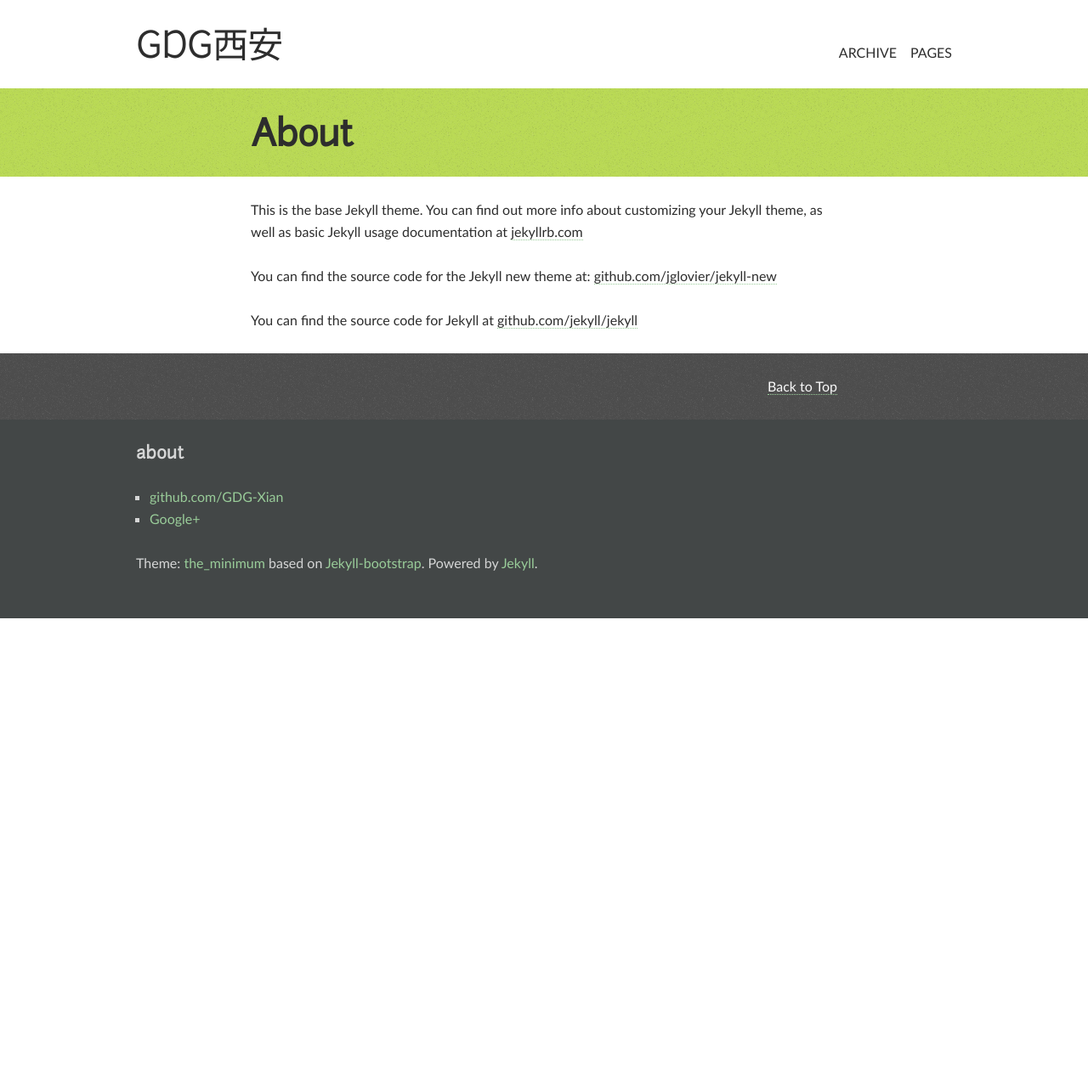
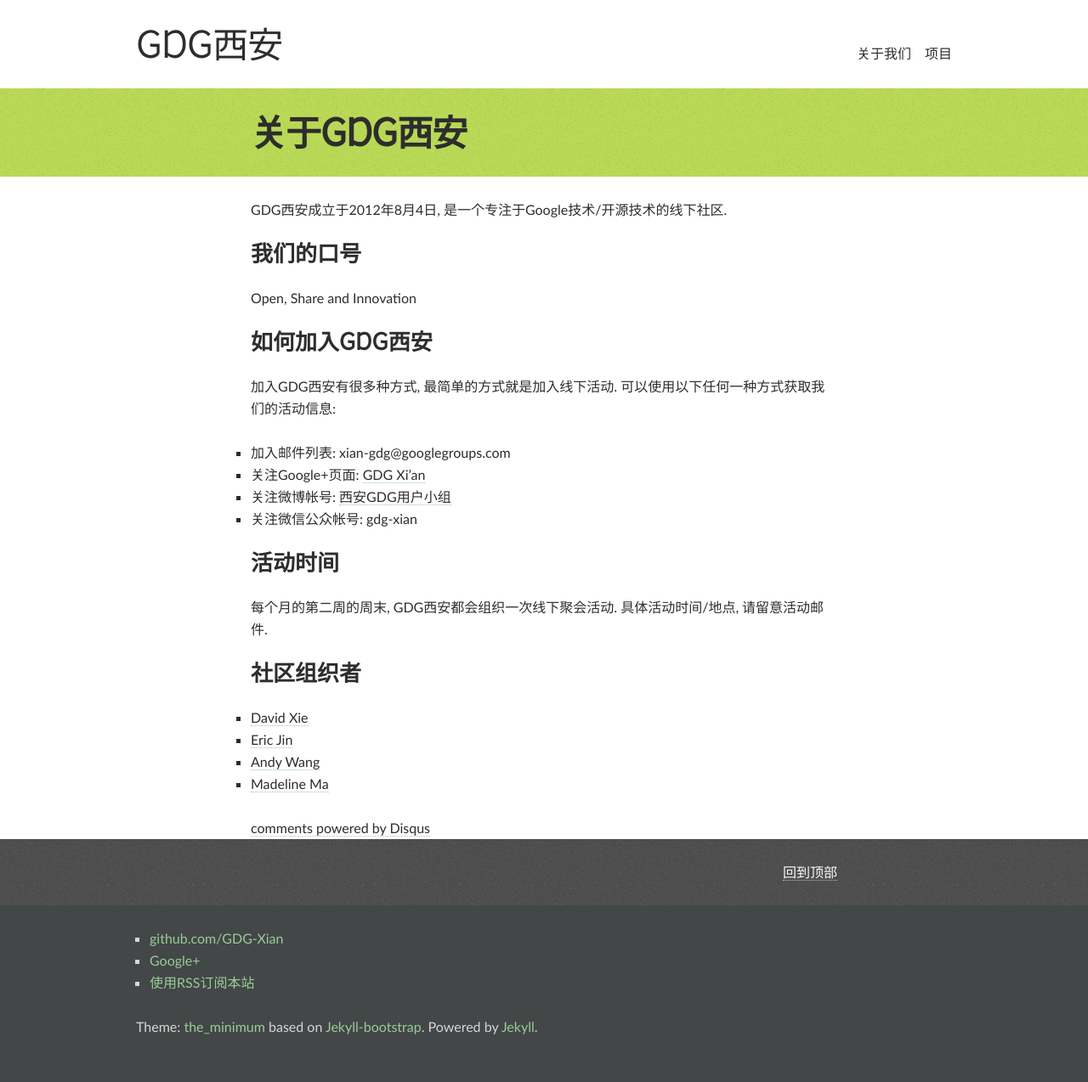
Before and after one commit to yitong-ovo/GDG-Xian.github.io, a Jekyll site: the page built from about.md, in a window 1280 px wide. Shown: the whole page at 85% size. Built offline with Jekyll 4.4.1, drawn with Linux system fonts in a browser that asks for light colours; comment, search, counter and statistics services are not loaded; before the commit the page ends 900 px from its top, so only the background shows below that.

Commit message:
添加了一些内容

```diff
--- a/_config.yml
+++ b/_config.yml
@@ -1,13 +1,9 @@
 # Site settings
 title: GDG西安
 email: your-email@domain.com
-description: "Write an awesome description for your new site here. You can edit this line in _config.yml. It will appear in your document head meta (for Google search results) and in your feed.xml site description."
+description: "GDG西安是西安一家专注于Google技术, 开源技术的社区, 欢迎各类朋友加入到GDG西安的集体中来."
 baseurl: ""
-url: "http://yourdomain.com"
-
-author:
-  name: David Xie
-  email: david.xie@me.com
+url: "http://gdgxian.org"
 
 # Build settings
 markdown: kramdown
--- a/_layouts/default.html
+++ b/_layouts/default.html
@@ -21,8 +21,9 @@
 				<p class="logo"><a href="/">{{ site.title }}</a></p>
 				<nav class="nav-global">
 					<ul>
-						<li class="archive"><a href="/archive.html">archive</a></li>
-						<li class="page"><a href="/pages.html">pages</a></li>
+						<li class="page"><a href="/about">关于我们</a></li>
+						<li class="page"><a href="/projects">项目</a></li>
+						<!-- <li class="archive"><a href="/archive.html">归档</a></li> -->
 					</ul>
 				</nav>
 			</div><!-- unit-inner -->
@@ -41,10 +42,12 @@
 		<div class="unit-foot">
 			<div class="unit-inner unit-foot-inner">
 				<div class="misc vcard">
-					<h4>about</h4>
+					<!-- <h4>常用链接</h4> -->
+					<p></p>
 					<ul>
 						<li class="github"><a href="http://github.com/GDG-Xian/" rel="me">github.com/GDG-Xian</a></li>
 						<li class="twitter"><a href="http://plus.google.com/114935565019424673192/" rel="me">Google+</a></li>
+						<li><p class="rss-subscribe"><a href="{{ "/feed.xml" | prepend: site.baseurl }}">使用RSS订阅本站</a></p></li>
 					</ul>
 				</div><!-- misc -->
 				<p class="licence">
--- a/_layouts/page.html
+++ b/_layouts/page.html
@@ -16,13 +16,28 @@
 			<div class="bd">
 				<div class="entry-content">
 					{{ content }}
+					<div id="disqus_thread"></div>
+					<script type="text/javascript">
+					/* * * CONFIGURATION VARIABLES: EDIT BEFORE PASTING INTO YOUR WEBPAGE * * */
+					var disqus_shortname = 'gdgxian'; // required: replace example with your forum shortname
+
+					/* * * DON'T EDIT BELOW THIS LINE * * */
+					(function() {
+					var dsq = document.createElement('script'); dsq.type = 'text/javascript'; dsq.async = true;
+					dsq.src = '//' + disqus_shortname + '.disqus.com/embed.js';
+					(document.getElementsByTagName('head')[0] || document.getElementsByTagName('body')[0]).appendChild(dsq);
+					})();
+					</script>
+					<noscript>Please enable JavaScript to view the <a href="http://disqus.com/?ref_noscript">comments powered by Disqus.</a></noscript>
+					<a href="http://disqus.com" class="dsq-brlink">comments powered by <span class="logo-disqus">Disqus</span></a>
 				</div><!-- entry-content -->
+
 			</div><!-- bd -->
 
 			<footer class="unit-foot">
 				<div class="unit-inner unit-foot-inner">
 					<p class="gotop">
-						<a href="#page">Back to Top</a>
+						<a href="#page">回到顶部</a>
 					</p>
 				</div>
 			</footer>
--- a/about.md
+++ b/about.md
@@ -1,11 +1,31 @@
 ---
 layout: page
-title: About
+title: 关于GDG西安
 permalink: /about/
 ---
 
-This is the base Jekyll theme. You can find out more info about customizing your Jekyll theme, as well as basic Jekyll usage documentation at [jekyllrb.com](http://jekyllrb.com/)
+GDG西安成立于2012年8月4日, 是一个专注于Google技术/开源技术的线下社区.
 
-You can find the source code for the Jekyll new theme at: [github.com/jglovier/jekyll-new](https://github.com/jglovier/jekyll-new)
+### 我们的口号
 
-You can find the source code for Jekyll at [github.com/jekyll/jekyll](https://github.com/jekyll/jekyll)
+Open, Share and Innovation
+
+### 如何加入GDG西安
+
+加入GDG西安有很多种方式, 最简单的方式就是加入线下活动. 可以使用以下任何一种方式获取我们的活动信息:
+
+* 加入邮件列表: xian-gdg@googlegroups.com
+* 关注Google+页面: [GDG Xi'an](http://plus.google.com/114935565019424673192/)
+* 关注微博帐号: [西安GDG用户小组](http://weibo.com/xagdg)
+* 关注微信公众帐号: gdg-xian
+
+### 活动时间
+
+每个月的第二周的周末, GDG西安都会组织一次线下聚会活动. 具体活动时间/地点, 请留意活动邮件.
+
+### 社区组织者
+
+* [David Xie](mailto:david.scriptfan@gmail.com)
+* [Eric Jin](mailto:today.xa@gmail.com)
+* [Andy Wang](mailto:wangyaodi@gmail.com)
+* [Madeline Ma](mailto:macijiao@gmail.com)
--- a/index.html
+++ b/index.html
@@ -8,7 +8,7 @@
       <header>
         <div class="unit-head">
           <div class="unit-inner unit-head-inner">
-            <h1 class="h2 entry-title">Posts</h1>
+            <h1 class="h2 entry-title">近期文章</h1>
           </div><!-- unit-inner -->
         </div><!-- unit-head -->
       </header>
@@ -25,15 +25,13 @@
             {% endfor %}
           </ul>
 
-          <p class="rss-subscribe">subscribe <a href="{{ "/feed.xml" | prepend: site.baseurl }}">via RSS</a></p>
-
         </div><!-- entry-content -->
       </div><!-- bd -->
 
       <footer class="unit-foot">
         <div class="unit-inner unit-foot-inner">
           <p class="gotop">
-            <a href="#page">Back to Top</a>
+            <a href="#page">回到顶部</a>
           </p>
         </div>
       </footer>
```
Also changed, not shown: _layouts/post.html (+16 -2 lines), projects.md (added, +11 -0 lines).
